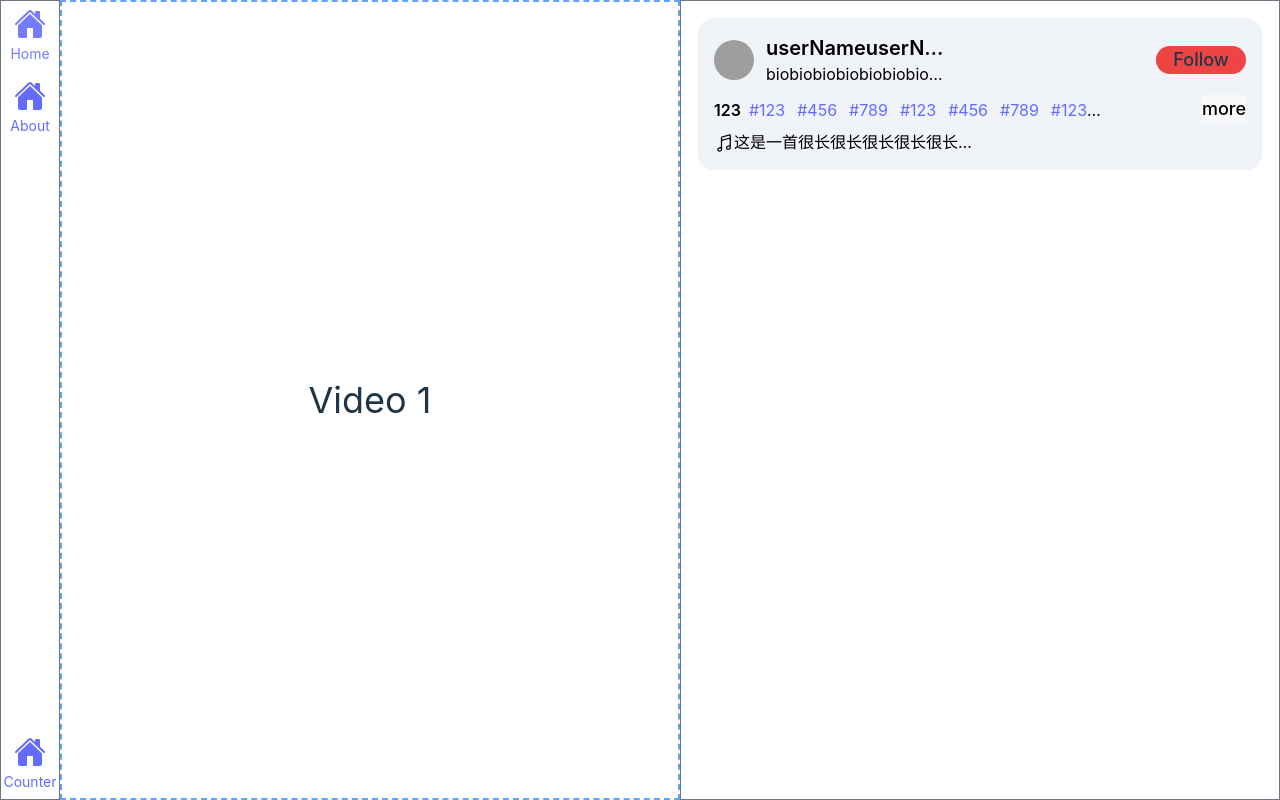
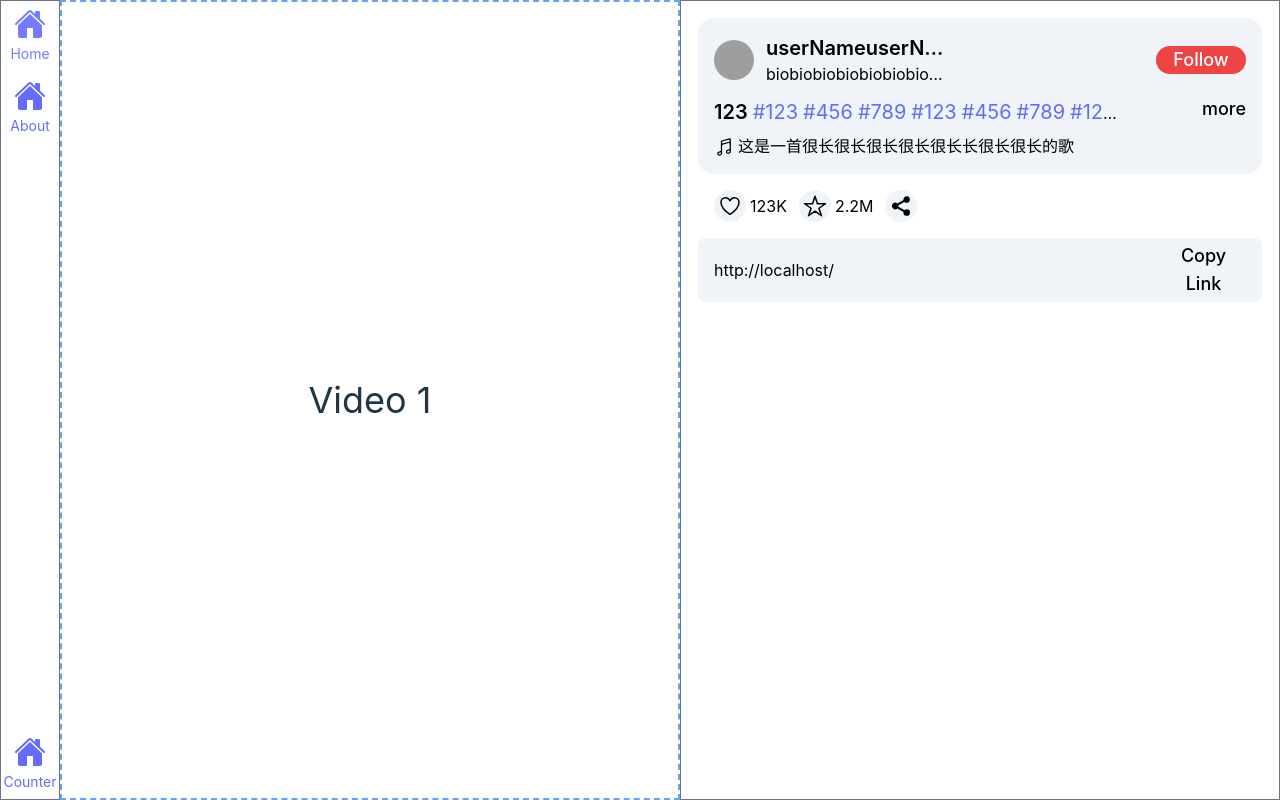
Before and after one commit to Snaptime23/snaptime-web, a React (Vite) app: page / in a window 1280 px wide. Built offline with nearby package versions, Linux system fonts and the light colour scheme; grey boxes are pictures that could not be loaded.

Commit message:
feat: ✨ add operation bar of comment overlay

```diff
--- a/src/pages/Home/CommentOverlay.tsx
+++ b/src/pages/Home/CommentOverlay.tsx
@@ -1,5 +1,13 @@
 import { CSSProperties, FC, useEffect, useRef, useState } from 'react';
-import { IoMusicalNotesOutline } from 'react-icons/io5';
+import {
+  IoHeartOutline,
+  IoHeartSharp,
+  IoMusicalNotesOutline,
+  IoShareSocialSharp,
+  IoStar,
+  IoStarOutline,
+} from 'react-icons/io5';
+import { Message } from '../../utils/common.ts';
 import styles from './CommentOverlay.module.scss';
 
 // 评论区域最小宽度 400px, 最大宽度 600px
@@ -14,7 +22,7 @@ const CommentOverlay: FC<{ style?: CSSProperties; className?: string }> = (props
       className={`debug-outline bg-white ${styles['comment-overlay']} ${props.className}`}
     >
       <VideoInfo></VideoInfo>
-      <div className="operation-container h-9 w-10"></div>
+      <Operation></Operation>
       <div className="comments-videos-container"></div>
     </div>
   );
@@ -69,20 +77,23 @@ const VideoInfo: FC = () => {
             </span>
           </div>
         </div>
-        <button className="h-[76%] w-[90px] rounded-2xl bg-red-500 text-lg font-medium">Follow</button>
+        <button className="h-[76%] w-[90px] rounded-2xl bg-red-500 text-lg font-medium text-white">Follow</button>
       </div>
       <div className="relative flex flex-col gap-2 text-black">
         <div ref={titleLabelContainer} className={showMoreParentClassName}>
-          <span className="mr-1 font-semibold">123</span>
+          <span className="mr-[5px] text-xl font-semibold">123</span>
           {videoLabel.map((label, index) => {
             return (
-              <a key={index} className="mr-1 cursor-pointer px-1 hover:underline">
+              <a key={index} className="mr-[5px] cursor-pointer text-xl hover:underline">
                 {'#' + label}
               </a>
             );
           })}
           {isOverflowed && (
-            <button className="rounded-2x absolute right-0 top-[-3px] text-lg font-medium" onClick={showMoreLabel}>
+            <button
+              className="rounded-2x absolute right-0 top-[-3px] bg-slate-100/[0.5] text-lg font-medium"
+              onClick={showMoreLabel}
+            >
               more
             </button>
           )}
@@ -91,7 +102,7 @@ const VideoInfo: FC = () => {
           // 如果有展开按钮，则显示展开按钮
           isShowMoreLabel && (
             <div className="mt-[-10px]">
-              <button className="rounded-2x text-lg font-medium" onClick={showLessLabel}>
+              <button className="rounded-2x bg-slate-100/[0.5] text-lg font-medium" onClick={showLessLabel}>
                 less
               </button>
             </div>
@@ -99,13 +110,112 @@ const VideoInfo: FC = () => {
         }
         <div className="flex flex-row items-center">
           <IoMusicalNotesOutline className="relative top-[1px]" size={20}></IoMusicalNotesOutline>
-          <span className="h-full w-[250px] overflow-hidden text-ellipsis whitespace-nowrap">
+          <a className="ml-1 h-full cursor-pointer overflow-hidden text-ellipsis whitespace-nowrap text-black hover:text-black">
             这是一首很长很长很长很长很长长很长很长的歌
-          </span>
+          </a>
         </div>
       </div>
     </div>
   );
 };
 
+const Operation: FC = () => {
+  const [isLike, setIsLike] = useState(false);
+  const [isStar, setIsStar] = useState(false);
+  const [localUrl, setLocalUrl] = useState('');
+  useEffect(() => {
+    // 获取当前teb的地址
+    let url = window.location.href;
+    setLocalUrl(url);
+  }, []);
+  const copyLocalurl = () => {
+    // 复制当前地址
+    try {
+      navigator.clipboard.writeText(localUrl).catch((e) => {
+        console.log(e);
+      });
+      Message({ message: 'copy success', duration: 2000 }).catch((e) => {
+        console.log(e);
+      });
+    } catch (e) {
+      if (e instanceof Error) {
+        Message({ message: e.message, duration: 2000 }).catch((e) => {
+          console.log(e);
+        });
+      }
+    }
+  };
+  return (
+    <>
+      <div className="ml-[10px] mr-[10px] flex select-none flex-row items-center gap-3 p-4 text-black">
+        <div className="flex flex-row items-center justify-center">
+          <div className="rounded-full bg-slate-200/[0.5] p-1">
+            {
+              // 如果已经点赞，则显示实心的心
+              isLike ? (
+                <IoHeartSharp
+                  className="cursor-pointer"
+                  size={24}
+                  color={'#FF0033'}
+                  onClick={() => {
+                    setIsLike(!isLike);
+                  }}
+                ></IoHeartSharp>
+              ) : (
+                <IoHeartOutline
+                  className="cursor-pointer"
+                  size={24}
+                  color={'#000000'}
+                  onClick={() => {
+                    setIsLike(!isLike);
+                  }}
+                ></IoHeartOutline>
+              )
+            }
+          </div>
+          <span className="ml-1">123K</span>
+        </div>
+        <div className="flex flex-row items-center justify-center">
+          <div className="rounded-full bg-slate-200/[0.5] p-1">
+            {
+              // 如果已经收藏，则显示实心的星星
+              isStar ? (
+                <IoStar
+                  className="cursor-pointer"
+                  size={24}
+                  color={'#FFCC33'}
+                  onClick={() => {
+                    setIsStar(!isStar);
+                  }}
+                ></IoStar>
+              ) : (
+                <IoStarOutline
+                  className="cursor-pointer"
+                  size={24}
+                  color={'#000000'}
+                  onClick={() => {
+                    setIsStar(!isStar);
+                  }}
+                ></IoStarOutline>
+              )
+            }
+          </div>
+          <span className="ml-1">2.2M</span>
+        </div>
+        <div className="rounded-full bg-slate-200/[0.5] p-1">
+          <IoShareSocialSharp size={24} color={'#000000'}></IoShareSocialSharp>
+        </div>
+      </div>
+      <div className="ml-[10px] mr-[10px] flex items-center justify-between rounded-lg bg-slate-200/[0.5] pb-1 pl-4 pr-4 pt-1 text-black">
+        <span className="flex flex-1 items-center overflow-hidden text-ellipsis whitespace-nowrap leading-[37px] text-black">
+          {localUrl}
+        </span>
+        <button className="ml-2 w-[85px] bg-slate-100/[0.5] text-lg font-medium" onClick={copyLocalurl}>
+          Copy Link
+        </button>
+      </div>
+    </>
+  );
+};
+
 export { CommentOverlay };
```
